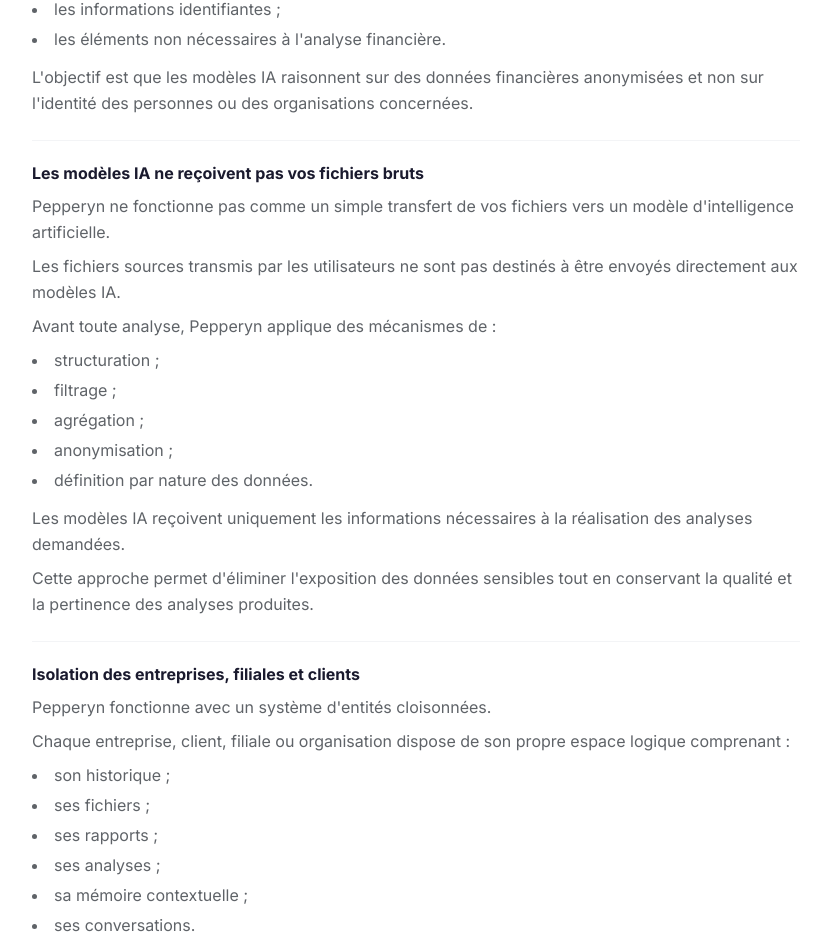
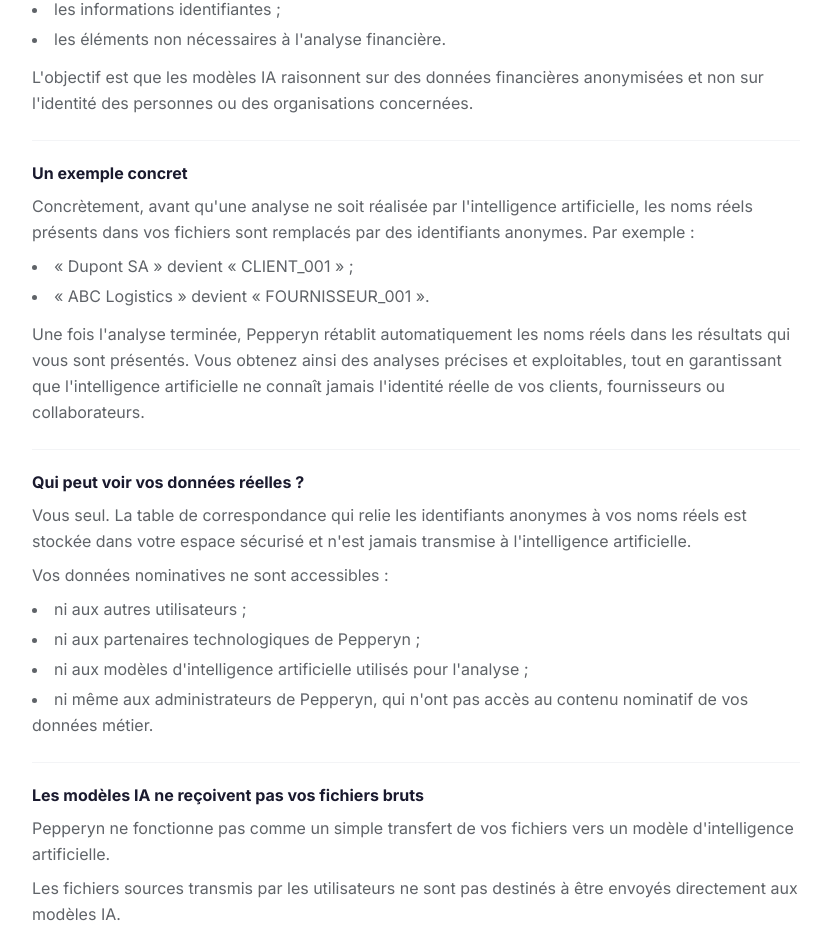
Before and after one commit to fredancio/Pepperyn, a Next.js app in the folder frontend/: page /legal/donnees-securisees in a window 1280 px wide. Shown: the part 1415-2350 px from the top of the page, without its empty margins (224-1052 px from the left). Built offline with nearby package versions, Linux system fonts and the light colour scheme.

Commit message:
Ajout section confidentialite des donnees a la page Donnees securisees

```diff
--- a/frontend/app/legal/donnees-securisees/page.tsx
+++ b/frontend/app/legal/donnees-securisees/page.tsx
@@ -49,7 +49,7 @@
             </p>
           </div>
 
-          <h2 className="text-xl font-bold mt-10 mb-5 text-[#1A1A2E]">Comment Pepperyn protège concrètement vos données</h2>
+          <h2 className="text-xl font-bold mt-10 mb-5 text-[#1A1A2E]">Comment Pepperyn protège vos données confidentielles</h2>
 
           <div className="flex flex-col gap-6">
 
@@ -88,6 +88,34 @@
               <p className="text-[#5F6368] leading-relaxed">
                 L&apos;objectif est que les modèles IA raisonnent sur des données financières anonymisées et non sur l&apos;identité des personnes ou des organisations concernées.
               </p>
+            </div>
+
+            <div className="border-t border-gray-100 pt-5">
+              <h3 className="text-base font-bold text-[#1A1A2E] mb-2">Un exemple concret</h3>
+              <p className="text-[#5F6368] leading-relaxed mb-2">
+                Concrètement, avant qu&apos;une analyse ne soit réalisée par l&apos;intelligence artificielle, les noms réels présents dans vos fichiers sont remplacés par des identifiants anonymes. Par exemple :
+              </p>
+              <ul className="list-disc list-inside text-[#5F6368] leading-relaxed space-y-1 mb-3">
+                <li>« Dupont SA » devient « CLIENT_001 » ;</li>
+                <li>« ABC Logistics » devient « FOURNISSEUR_001 ».</li>
+              </ul>
+              <p className="text-[#5F6368] leading-relaxed">
+                Une fois l&apos;analyse terminée, Pepperyn rétablit automatiquement les noms réels dans les résultats qui vous sont présentés. Vous obtenez ainsi des analyses précises et exploitables, tout en garantissant que l&apos;intelligence artificielle ne connaît jamais l&apos;identité réelle de vos clients, fournisseurs ou collaborateurs.
+              </p>
+            </div>
+
+            <div className="border-t border-gray-100 pt-5">
+              <h3 className="text-base font-bold text-[#1A1A2E] mb-2">Qui peut voir vos données réelles ?</h3>
+              <p className="text-[#5F6368] leading-relaxed mb-2">
+                Vous seul. La table de correspondance qui relie les identifiants anonymes à vos noms réels est stockée dans votre espace sécurisé et n&apos;est jamais transmise à l&apos;intelligence artificielle.
+              </p>
+              <p className="text-[#5F6368] leading-relaxed mb-2">Vos données nominatives ne sont accessibles :</p>
+              <ul className="list-disc list-inside text-[#5F6368] leading-relaxed space-y-1">
+                <li>ni aux autres utilisateurs ;</li>
+                <li>ni aux partenaires technologiques de Pepperyn ;</li>
+                <li>ni aux modèles d&apos;intelligence artificielle utilisés pour l&apos;analyse ;</li>
+                <li>ni même aux administrateurs de Pepperyn, qui n&apos;ont pas accès au contenu nominatif de vos données métier.</li>
+              </ul>
             </div>
 
             <div className="border-t border-gray-100 pt-5">
```
